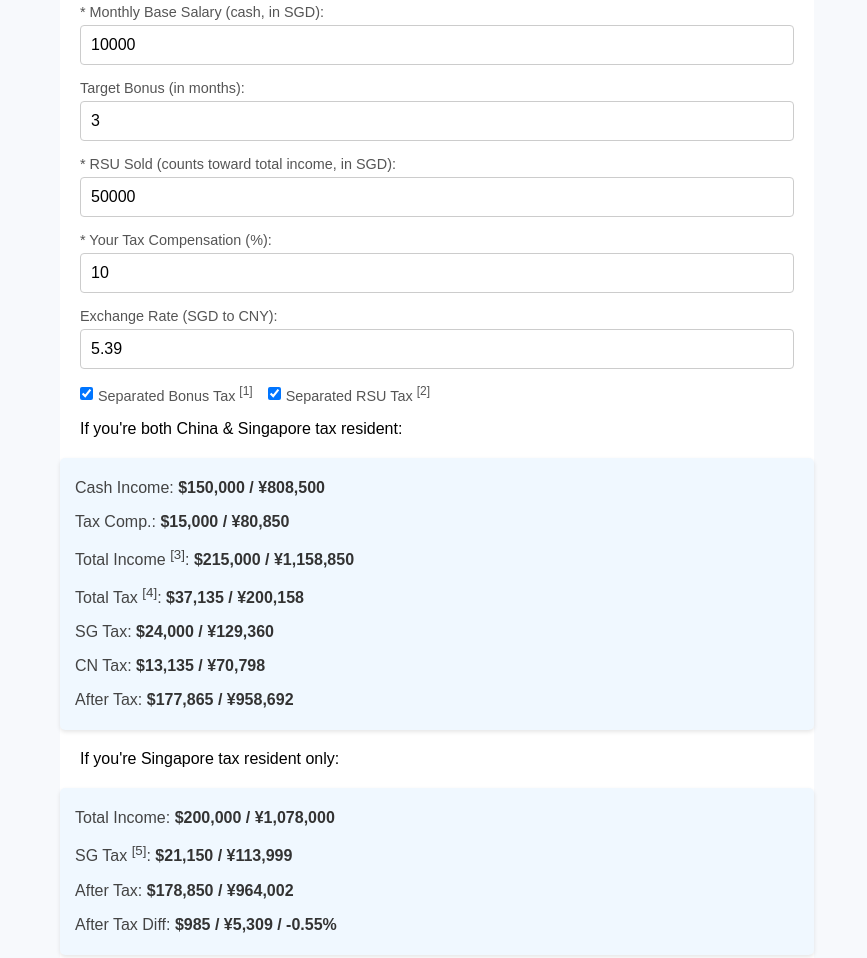
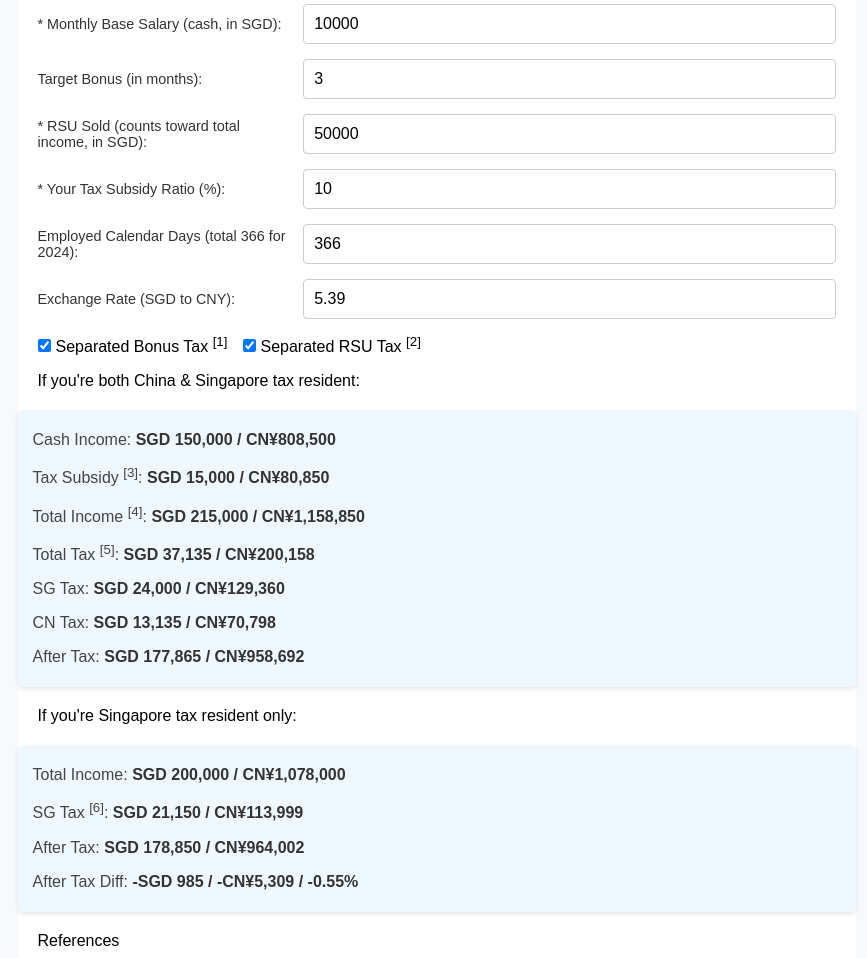
Before and after one commit to chinapal/ttsg-tax, a plain HTML site: page index.html in a window 1280 px wide. Shown: the part 237-1195 px from the top of the page, without its empty margins (203-1070 px from the left). Drawn offline with Linux system fonts and the light colour scheme.

Commit message:
feat: support custom calendar days

```diff
--- a/index.html
+++ b/index.html
@@ -26,20 +26,24 @@
             text-align: center;
             color: #333;
         }
-        label {
+        .form-row {
+            display: flex;
+            align-items: center;
+            justify-content: space-between;
+            margin-bottom: 15px;
+        }
+        .form-row label {
+            flex: 1;
+            margin-right: 10px;
             font-size: 0.9rem;
-            color: #555;
-            margin-bottom: 5px;
-            display: block;
+            color: #333;
         }
-        input {
-            width: 100%;
+        .form-row input {
+            flex: 2;
             padding: 10px;
-            margin-bottom: 15px;
             font-size: 1rem;
             border: 1px solid #ccc;
             border-radius: 4px;
-            box-sizing: border-box;
         }
         .result {
             font-size: 80%;
@@ -92,20 +96,35 @@
           Source code: <a href="https://github.com/chinapal/ttsg-tax">chinapal/ttsg-tax</a></p>
         </div>
 
+        <div class="form-row">
             <label for="monthlyPay">* Monthly Base Salary (cash, in SGD):</label>
             <input type="number" id="monthlyPay" value="10000" step="1">
+        </div>
 
+        <div class="form-row">
             <label for="bonusMonths">Target Bonus (in months):</label>
             <input type="number" id="bonusMonths" value="3" step="1">
+        </div>
 
+        <div class="form-row">
             <label for="rsuSold">* RSU Sold (counts toward total income, in SGD):</label>
             <input type="number" id="rsuSold" value="50000" step="1">
+        </div>
 
-        <label for="compensationPercentage">* Your Tax Compensation (%):</label>
+        <div class="form-row">
+            <label for="compensationPercentage">* Your Tax Subsidy Ratio (%):</label>
             <input type="number" id="compensationPercentage" value="10" step="0.1">
+        </div>
 
+        <div class="form-row">
+            <label for="employedDays">Employed Calendar Days (total 366 for 2024):</label>
+            <input type="number" id="employedDays" value="366" step="1">
+        </div>
+
+        <div class="form-row">
             <label for="exchangeRate">Exchange Rate (SGD to CNY):</label>
             <input type="number" id="exchangeRate" value="5.39" step="0.01">
+        </div>
 
         <div class="checkbox-row">
           <input type="checkbox" id="separatedBonusTax" checked>
@@ -117,9 +136,9 @@
         <p>If you're both China & Singapore tax resident:</p>
         <div class="result" id="result">
             <p>Cash Income: <span class="amount" id="cashIncome"></span></p>
-            <p>Tax Comp.: <span class="amount" id="compensation"></span></p>
-            <p>Total Income <sup>[3]</sup>: <span class="amount" id="totalIncome"></span></p>
-            <p>Total Tax <sup>[4]</sup>: <span class="amount" id="totalTax"></span></p>
+            <p>Tax Subsidy <sup>[3]</sup>: <span class="amount" id="compensation"></span></p>
+            <p>Total Income <sup>[4]</sup>: <span class="amount" id="totalIncome"></span></p>
+            <p>Total Tax <sup>[5]</sup>: <span class="amount" id="totalTax"></span></p>
             <p>SG Tax: <span class="amount" id="sgTax"></span></p>
             <p>CN Tax: <span class="amount" id="cnTax"></span></p>
             <p>After Tax: <span class="amount" id="afterTax"></span></p>
@@ -128,7 +147,7 @@
         <p>If you're Singapore tax resident only:</p>
         <div class="result" id="result">
             <p>Total Income: <span class="amount" id="sgTotalIncome"></span></p>
-            <p>SG Tax <sup>[5]</sup>: <span id="sgTaxOnly"></span></p>
+            <p>SG Tax <sup>[6]</sup>: <span id="sgTaxOnly"></span></p>
             <p>After Tax: <span class="amount" id="sgAfterTax"></span></p>
             <p>After Tax Diff: <span id="afterTaxDiff"></span></p>
         </div>
@@ -138,9 +157,10 @@
             <ul>
                 <li>[1]: Calculate yearly bonus tax separately, <a href="https://www.chinatax.gov.cn/n810341/n810765/n812188/n812950/c1201370/content.html">https://www.chinatax.gov.cn...</a></li>
                 <li>[2]: Calculate RSU tax separately, <a href="https://www.gov.cn/zhengce/zhengceku/202308/content_6900234.htm">https://www.gov.cn/...</a></li>
-                <li>[3]: Total Income = total package + tax compensation</li>
-                <li>[4]: CN tax rate <a href="https://cw.nwu.edu.cn/info/1009/2474.htm" target="_blank">https://cw.nwu.edu.cn/...</a></li>
-                <li>[5]: SG tax rate <a href="https://www.iras.gov.sg/taxes/individual-income-tax/basics-of-individual-income-tax/tax-residency-and-tax-rates/individual-income-tax-rates" target="_blank">https://www.iras.gov.sg/...</a></li>
+                <li>[3]: For simplicity, the income tax on the tax subsidy itself for the following year is accounted for in the current year.</li>
+                <li>[4]: Total Income = total package + tax subsidy</li>
+                <li>[5]: CN tax rate <a href="https://cw.nwu.edu.cn/info/1009/2474.htm" target="_blank">https://cw.nwu.edu.cn/...</a></li>
+                <li>[6]: SG tax rate <a href="https://www.iras.gov.sg/taxes/individual-income-tax/basics-of-individual-income-tax/tax-residency-and-tax-rates/individual-income-tax-rates" target="_blank">https://www.iras.gov.sg/...</a></li>
             </ul>
         </div>
     </div>
@@ -185,8 +205,8 @@
             return formatCurrencies(sgdValue, cnyValue);
         }
         function formatCurrencies(sgdValue, cnyValue) {
-            const format = (value) => value.toLocaleString(undefined, { minimumFractionDigits: 0, maximumFractionDigits: 0 });
-            return `$${format(sgdValue)} / ¥${format(cnyValue)}`;
+            const format = (value, currency) => value.toLocaleString(undefined, { minimumFractionDigits: 0, maximumFractionDigits: 0, currency, style: 'currency' });
+            return `${format(sgdValue, 'SGD')} / ${format(cnyValue, 'CNY')}`;
         }
 
         // Calculate progressive tax
@@ -223,9 +243,9 @@
             const bonusMonths = parseFloat(document.getElementById('bonusMonths').value);
             const rsuSold = parseFloat(document.getElementById('rsuSold').value);
             const rate = parseFloat(document.getElementById('exchangeRate').value);
-            const compensationPercentage = parseFloat(document.getElementById('compensationPercentage').value) / 100;
+            const compRatio = parseFloat(compensationPercentage.value) / 100 * Number(employedDays.value) / 366;
 
-            if (!monthlyPay || rsuSold < 0 || rate <= 0 || bonusMonths < 0 || compensationPercentage < 0 || compensationPercentage > 1) {
+            if (!monthlyPay || rsuSold < 0 || rate <= 0 || bonusMonths < 0 || compRatio < 0 || compRatio > 1) {
                 for (const el of document.querySelectorAll('.amount')) el.innerText = formatCurrencySG(0, rate);
                 return;
             }
@@ -233,7 +253,7 @@
             const basePay = monthlyPay * 12;
             const yearlyBonus = monthlyPay * bonusMonths;
             const cashPart = basePay + yearlyBonus;
-            const compensation = cashPart * compensationPercentage;
+            const compensation = cashPart * compRatio;
             const totalPackage = cashPart + rsuSold
             const totalIncome = totalPackage + compensation;
 
@@ -247,7 +267,7 @@
             const sgTaxOnlyInSGD = calculateProgressiveTax(totalPackage, sgTaxBrackets)
             const afterTaxInSGD = totalIncome - totalTaxInCNY / rate;
             const sgAfterTaxInSGD = totalPackage - sgTaxOnlyInSGD;
-            const afterTaxDiff = sgAfterTaxInSGD - afterTaxInSGD;
+            const afterTaxDiff = afterTaxInSGD - sgAfterTaxInSGD;
 
             // Display results
             document.getElementById('cashIncome').innerText = formatCurrencySG(cashPart, rate);
@@ -262,7 +282,7 @@
             document.getElementById('sgTaxOnly').innerText = formatCurrencySG(sgTaxOnlyInSGD, rate);
             document.getElementById('sgAfterTax').innerText = formatCurrencySG(sgAfterTaxInSGD, rate);
             document.getElementById('afterTaxDiff').innerText = formatCurrencySG(afterTaxDiff, rate)
-                + ` / ${(100 * -afterTaxDiff / sgAfterTaxInSGD).toFixed(2)}%`;
+                + ` / ${(100 * afterTaxDiff / sgAfterTaxInSGD).toFixed(2)}%`;
         }
 
         // Initial calculation
```
Lines whose indentation alone changed are shown as unchanged.
